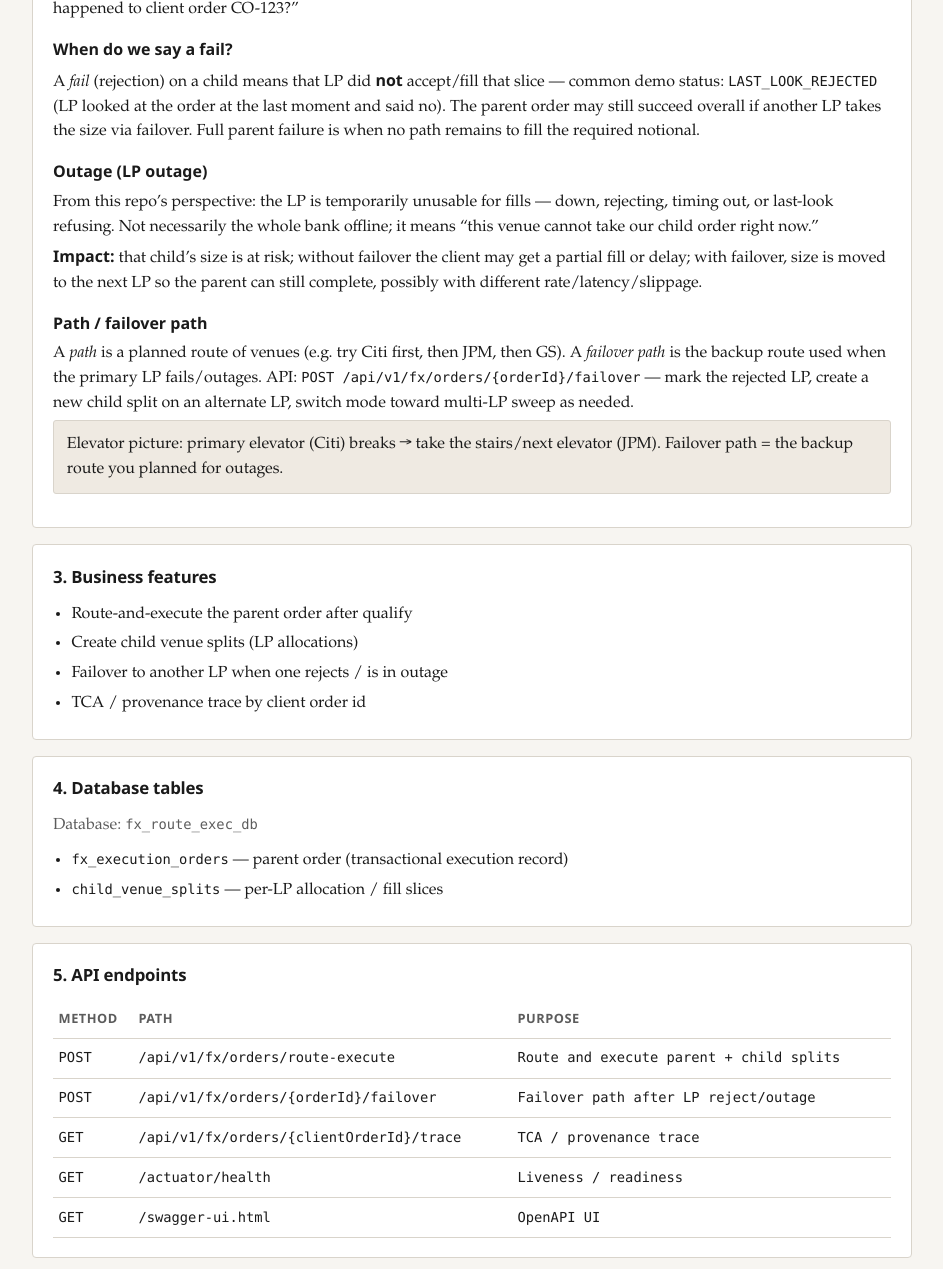
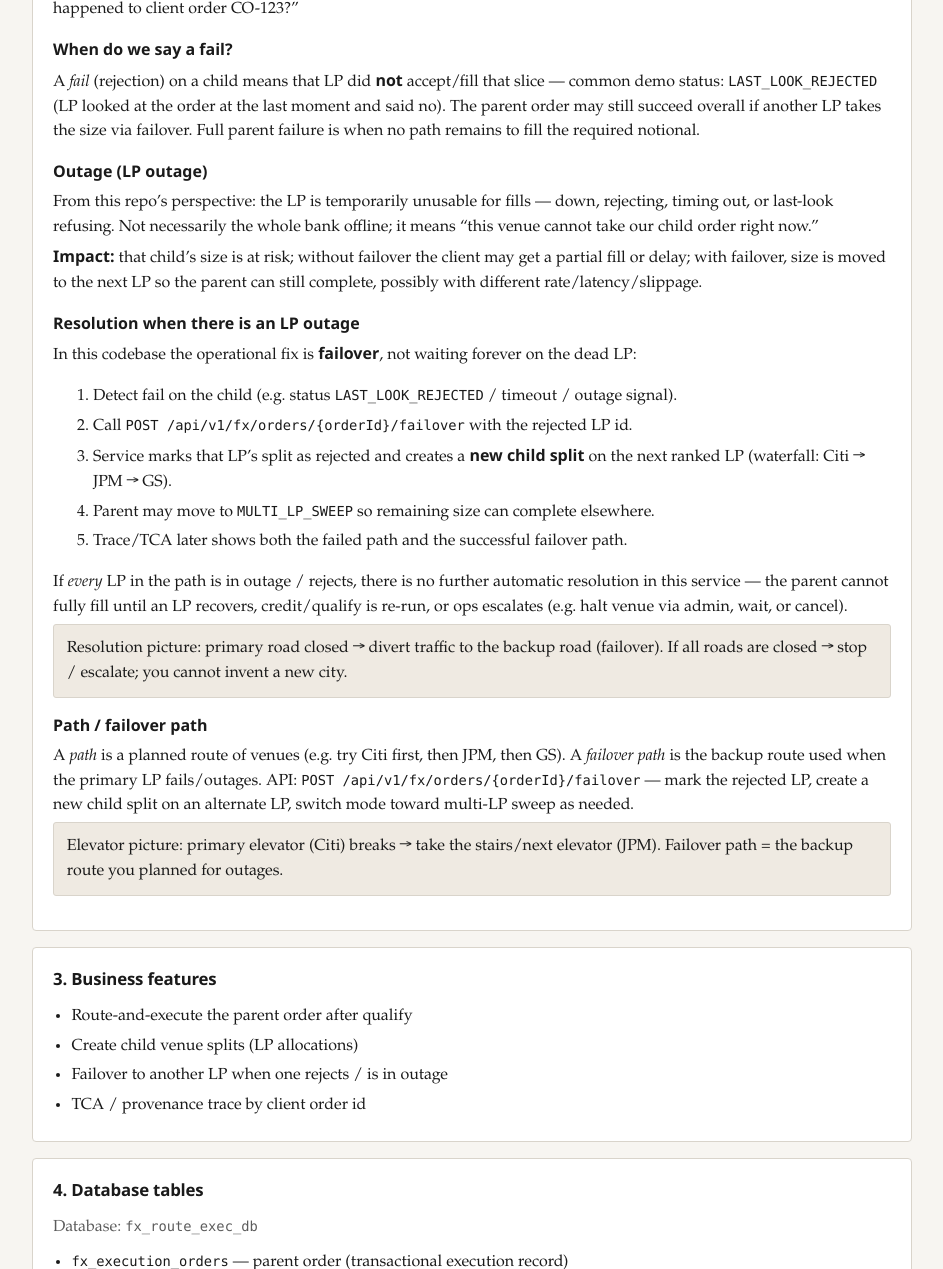
Before and after one commit to javakishore-veleti/FX-Dynamic-Liquidity-Smart-Order-Engine, a Spring Boot app: page / in a window 1280 px wide. Shown: the part 1761-3030 px from the top of the page, without its empty margins (168-1111 px from the left). Run offline with Spring Boot 4, Linux system fonts and the light colour scheme; some of the project's set-up classes (security, data sources, template engines, error pages and the like) are left out, and stand-ins take their place.

Commit message:
Document LP outage resolution via failover on the route-exec home page.

```diff
--- a/Middleware/fx-route-exec-service/src/main/resources/static/index.html
+++ b/Middleware/fx-route-exec-service/src/main/resources/static/index.html
@@ -267,6 +267,28 @@ th{
     </div>
 
     <div class="term">
+      <strong>Resolution when there is an LP outage</strong>
+      <p>
+        In this codebase the operational fix is <strong>failover</strong>, not waiting forever on the dead LP:
+      </p>
+      <ol>
+        <li>Detect fail on the child (e.g. status <code>LAST_LOOK_REJECTED</code> / timeout / outage signal).</li>
+        <li>Call <code>POST /api/v1/fx/orders/{orderId}/failover</code> with the rejected LP id.</li>
+        <li>Service marks that LP’s split as rejected and creates a <strong>new child split</strong> on the next ranked LP (waterfall: Citi → JPM → GS).</li>
+        <li>Parent may move to <code>MULTI_LP_SWEEP</code> so remaining size can complete elsewhere.</li>
+        <li>Trace/TCA later shows both the failed path and the successful failover path.</li>
+      </ol>
+      <p>
+        If <em>every</em> LP in the path is in outage / rejects, there is no further automatic resolution in this service —
+        the parent cannot fully fill until an LP recovers, credit/qualify is re-run, or ops escalates (e.g. halt venue via admin, wait, or cancel).
+      </p>
+      <p class="example">
+        Resolution picture: primary road closed → divert traffic to the backup road (failover).
+        If all roads are closed → stop / escalate; you cannot invent a new city.
+      </p>
+    </div>
+
+    <div class="term">
       <strong>Path / failover path</strong>
       <p>
         A <em>path</em> is a planned route of venues (e.g. try Citi first, then JPM, then GS).
```
